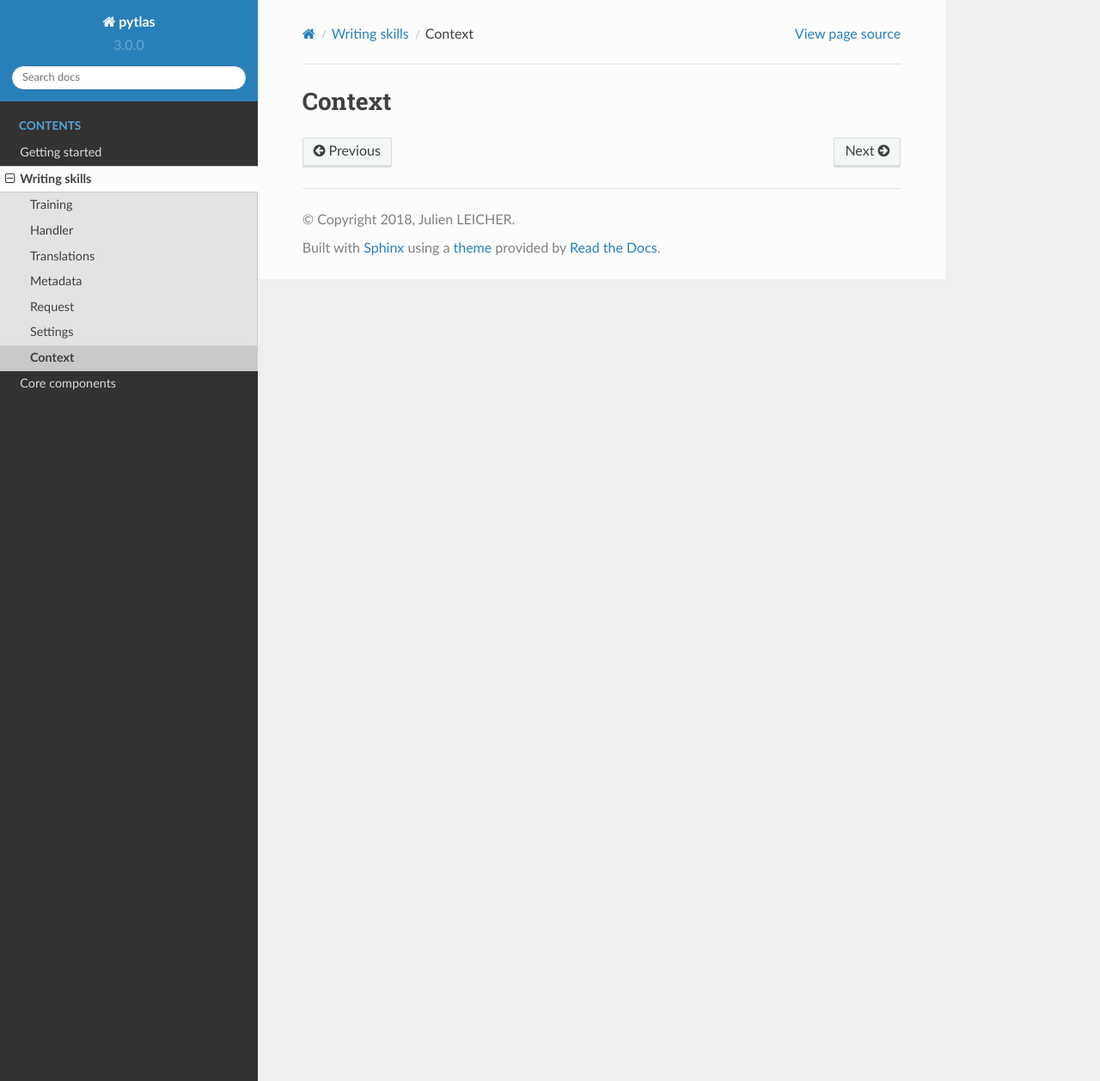
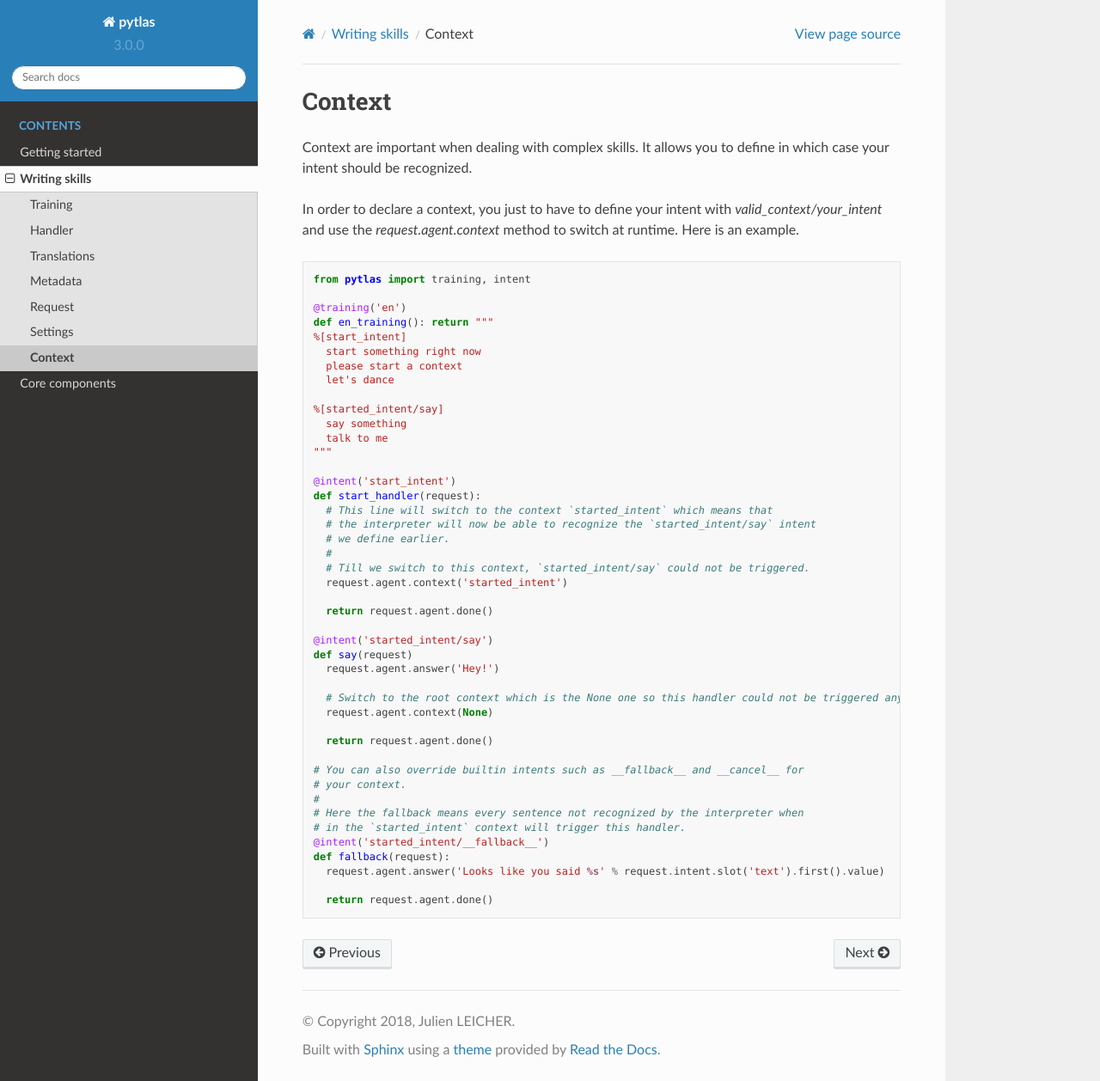
Before and after one commit to atlassistant/pytlas, a Sphinx documentation site: the page built from docs/writing_skills/context.rst, in a window 1280 px wide and 1258 px high. Shown: the whole window at 86% size. Built offline with Sphinx 7.4.7 and the Read the Docs theme 2.0.0, drawn with Linux system fonts in a browser that asks for light colours.

Commit message:
Docs docs docs!

```diff
--- a/docs/writing_skills/context.rst
+++ b/docs/writing_skills/context.rst
@@ -2,3 +2,54 @@
 
 Context
 =======
+
+Context are important when dealing with complex skills. It allows you to define in which case your intent should be recognized.
+
+In order to declare a context, you just to have to define your intent with `valid_context/your_intent` and use the `request.agent.context` method to switch at runtime. Here is an example.
+
+.. code-block:: python
+
+  from pytlas import training, intent
+
+  @training('en')
+  def en_training(): return """
+  %[start_intent]
+    start something right now
+    please start a context
+    let's dance
+
+  %[started_intent/say]
+    say something
+    talk to me
+  """
+
+  @intent('start_intent')
+  def start_handler(request):
+    # This line will switch to the context `started_intent` which means that
+    # the interpreter will now be able to recognize the `started_intent/say` intent
+    # we define earlier.
+    #
+    # Till we switch to this context, `started_intent/say` could not be triggered.
+    request.agent.context('started_intent')
+
+    return request.agent.done()
+
+  @intent('started_intent/say')
+  def say(request)
+    request.agent.answer('Hey!')
+
+    # Switch to the root context which is the None one so this handler could not be triggered anymore
+    request.agent.context(None)
+
+    return request.agent.done()
+
+  # You can also override builtin intents such as __fallback__ and __cancel__ for
+  # your context.
+  #
+  # Here the fallback means every sentence not recognized by the interpreter when
+  # in the `started_intent` context will trigger this handler.
+  @intent('started_intent/__fallback__')
+  def fallback(request):
+    request.agent.answer('Looks like you said %s' % request.intent.slot('text').first().value)
+
+    return request.agent.done()
--- a/docs/writing_skills/handler.rst
+++ b/docs/writing_skills/handler.rst
@@ -12,7 +12,7 @@ Getting started
 
 .. note::
 
-  The agent in the :ref:`request` is a proxy which maps to an :ref:`agents`.
+  The agent in the :ref:`request` is a proxy which maps to an :ref:`agents` so you have access to everything it exposes.
 
 Here the basic code you need to have. Calling `request.agent.done` is mandatory to inform the agent that it should returns to its asleep state.
 
--- a/docs/writing_skills/request.rst
+++ b/docs/writing_skills/request.rst
@@ -2,3 +2,7 @@
 
 Request
 =======
+
+It's the object that your handler will receive as it's only argument.
+
+More to come... For now, you better check the `source code <https://github.com/atlassistant/pytlas/blob/master/pytlas/request.py#L30>`_.
```
Also changed, not shown: README.rst (+2 -15 lines), docs/writing_skills/metadata.rst (+25 -0 lines), docs/writing_skills/settings.rst (+26 -0 lines), docs/writing_skills/translations.rst (+26 -0 lines).
